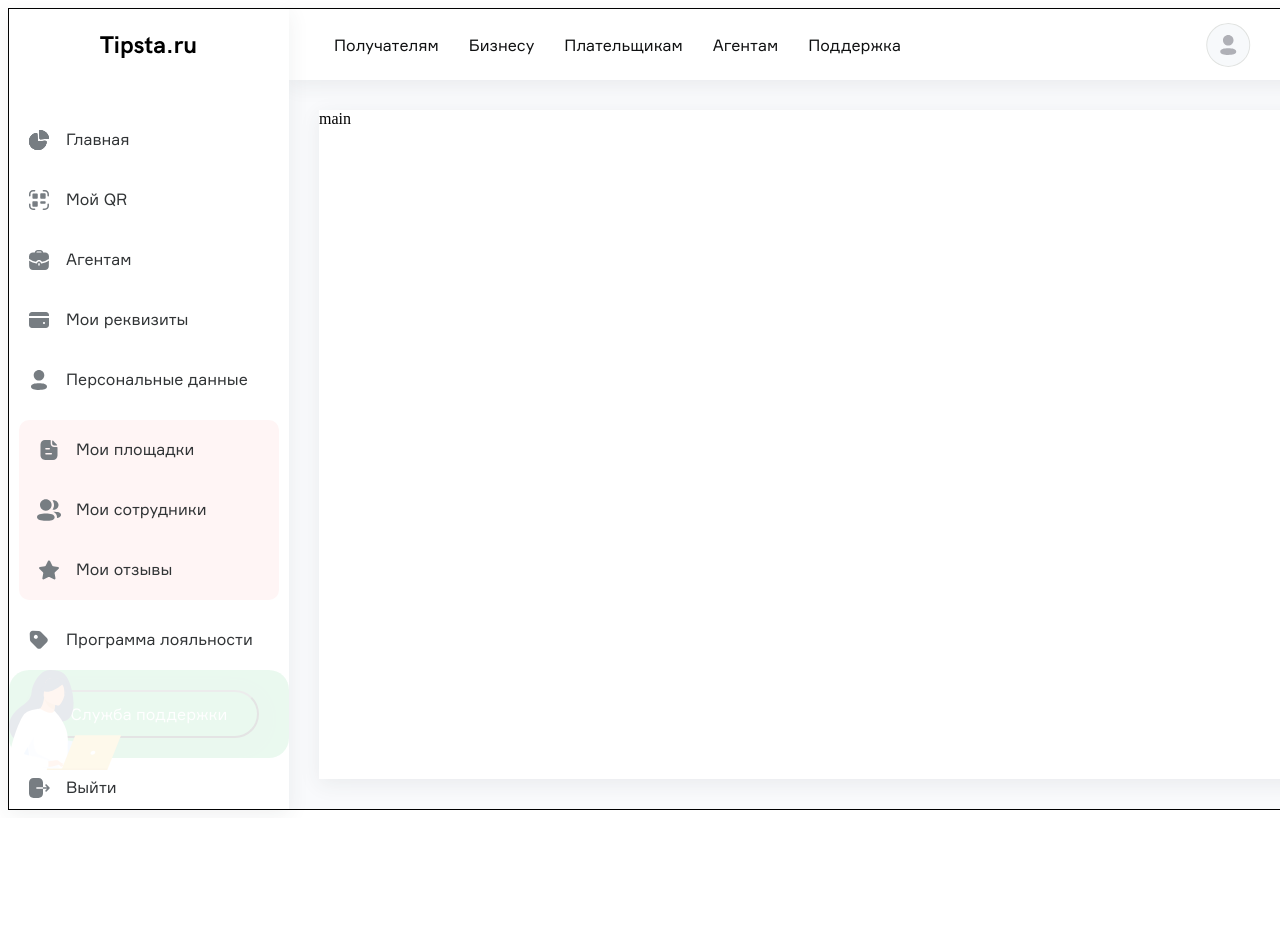
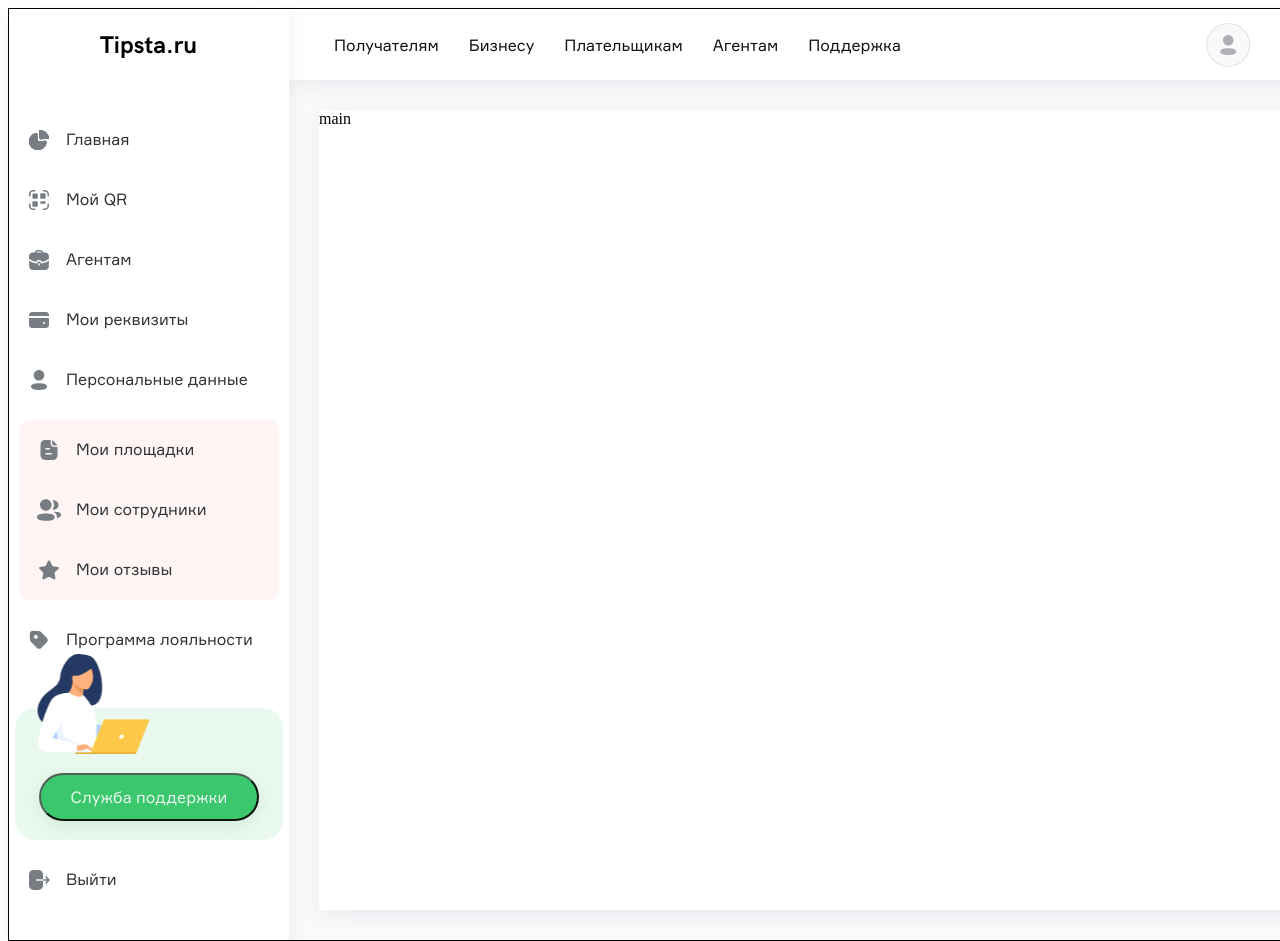
Before and after one commit to VitalyID/AngularApp, an Angular app: page /home in a window 1280 px wide. Shown: the top 941 px of the page. Before the commit the page ends 818 px from the top, so only its background shows below. Built offline with nearby package versions, Linux system fonts and the light colour scheme.

Commit message:
fixed imgy

```diff
--- a/src/app/components/aside/aside.component.html
+++ b/src/app/components/aside/aside.component.html
@@ -17,8 +17,14 @@
     <app-section [item]="item"> </app-section>
   </div>
 
-  <div class="support">
-    <button type="button">Служба поддержки</button>
+  <div class="support-wrapper">
+    <div class="support">
+      <img
+        src="../../../assets/images/illustration.png"
+        alt="Картинка support"
+      />
+      <button type="button">Служба поддержки</button>
+    </div>
   </div>
 
   <div *ngFor="let item of logOut">
--- a/src/app/components/aside/aside.component.scss
+++ b/src/app/components/aside/aside.component.scss
@@ -35,26 +35,43 @@
 // ----------------------------------
 .last-section .section {
   padding-left: 0;
-  border: 5px solid green; /* Убираем padding-left для элементов в .last-section-item */
+  border: 5px solid green;
 }
 // ----------------------------------------
 
+.support-wrapper {
+  width: 100%;
+  padding-bottom: 10px;
+  padding-top: 3vw;
+}
+
 .support {
+  border-radius: 20px;
+  margin: 0px 2%;
+  position: relative;
+  padding: 23% 0px 7%;
+}
+
+.support::before {
+  content: "";
+  position: absolute;
+  top: 0;
+  left: 0;
+  width: 100%;
+  height: 100%;
   background: linear-gradient(0deg, #3bc76b, #3bc76b),
     linear-gradient(0deg, #479b4e, #479b4e),
     linear-gradient(0deg, #3fa949, #3fa949), #54a75c;
   mix-blend-mode: normal;
   opacity: 0.1;
   border-radius: 20px;
-  position: relative;
-  padding: 20px;
 }
-.support::before {
-  content: url(../../../assets/icons/illustration.svg);
+
+.support img {
   position: absolute;
   top: 0;
   left: 0;
-  transform: translate(0%, 0%);
+  transform: translate(20%, -54%);
 }
 
 button {
@@ -71,5 +88,3 @@ button {
 
   color: #ffffff;
 }
-
-// пОПРАВИТЬ ЦВЕТА И КАРТИНКУ
--- a/src/app/components/home/home.component.html
+++ b/src/app/components/home/home.component.html
@@ -1,5 +1,3 @@
-<!-- <p>home works!</p> -->
-
 <div class="home-container">
   <div class="header">
     <app-wrap-flex>
--- a/src/app/components/home/home.component.scss
+++ b/src/app/components/home/home.component.scss
@@ -4,7 +4,7 @@
   margin-right: auto;
   display: grid;
   border: 1px solid black;
-  height: 100%;
+  // height: 100%;
   // gap: 30px;
 
   grid-template-columns: 280px 1fr;
```
Also changed, not shown: src/assets/images/illustration.png (added).
